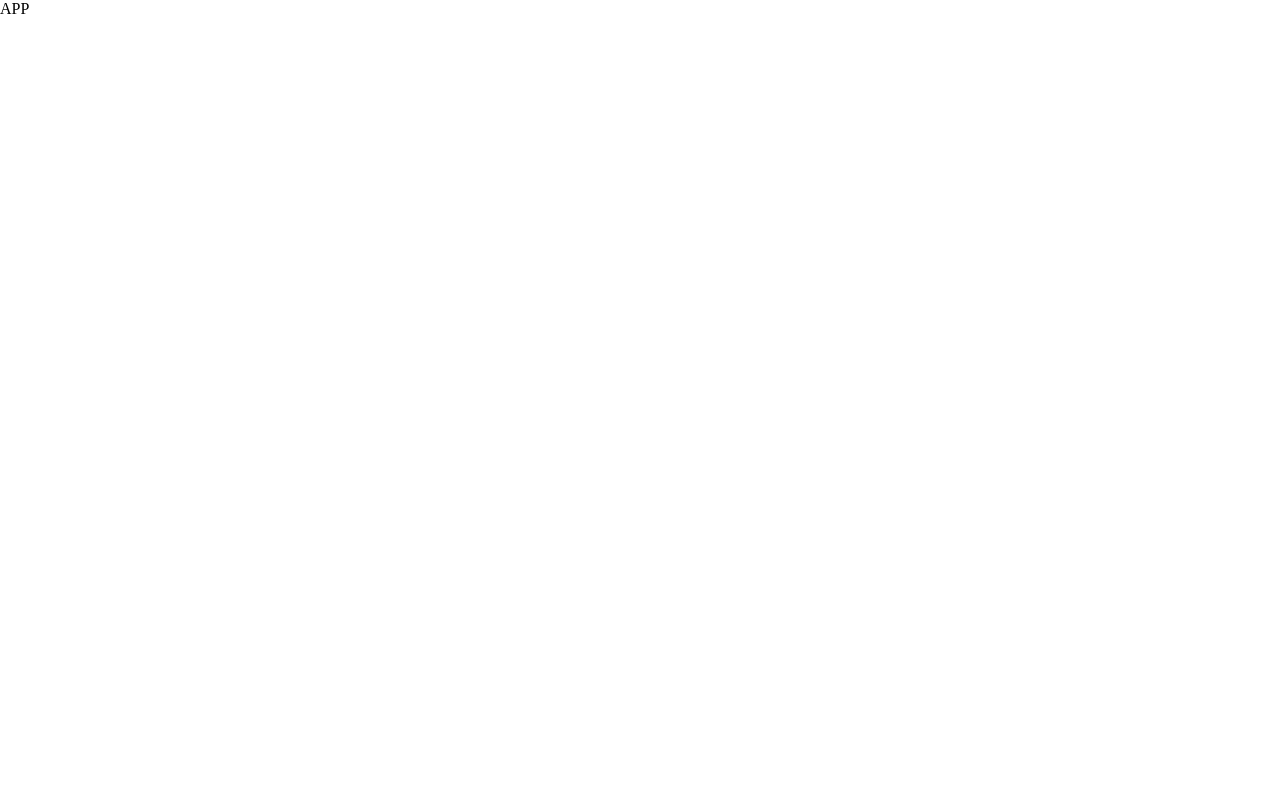
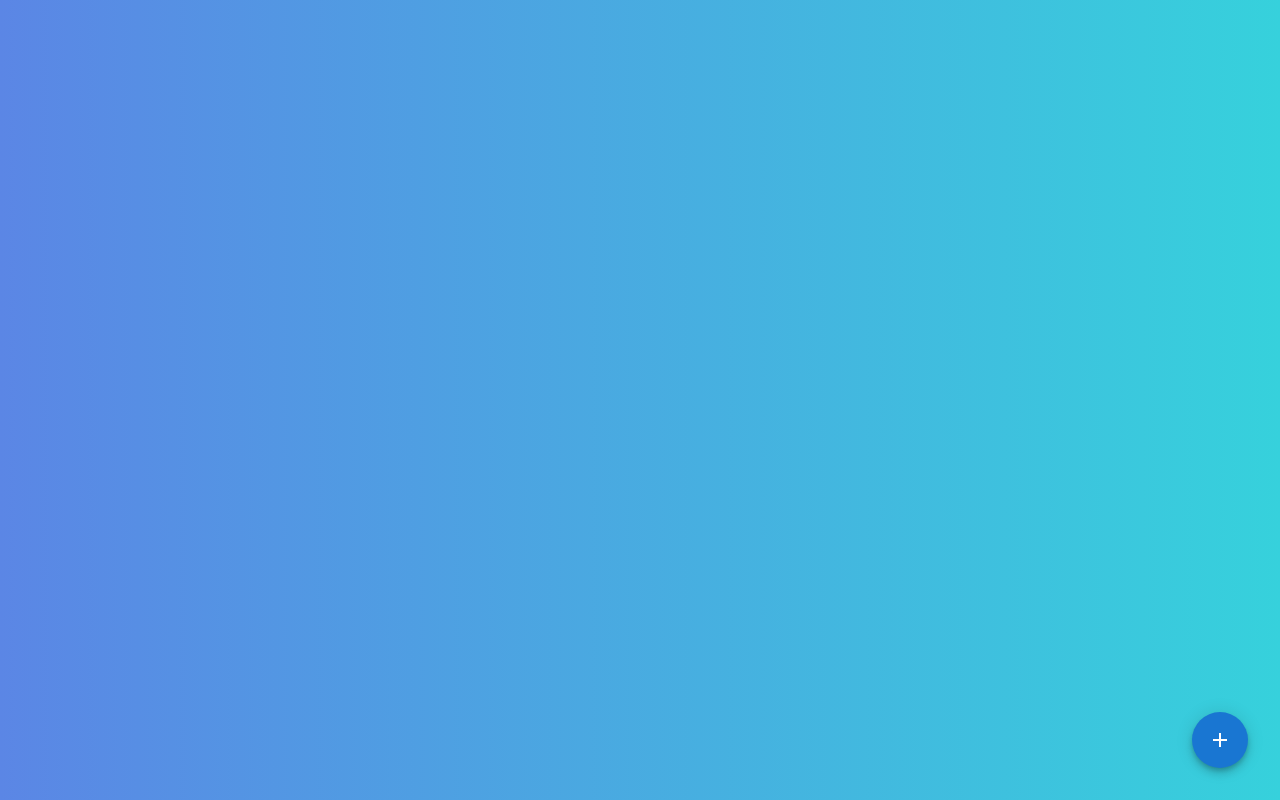
Before and after one commit to wendryosales/steganography, a React (Vite) app in the folder frontend/: page / in a window 1280 px wide. Built offline with nearby package versions, Linux system fonts and the light colour scheme.

Commit message:
feat: :sparkles: Routes and new actions

```diff
--- a/frontend/package.json
+++ b/frontend/package.json
@@ -9,9 +9,14 @@
     "preview": "vite preview"
   },
   "dependencies": {
+    "@emotion/react": "^11.10.5",
+    "@emotion/styled": "^11.10.5",
+    "@mui/icons-material": "^5.10.14",
+    "@mui/material": "^5.10.14",
     "@types/styled-components": "^5.1.26",
     "react": "^18.2.0",
     "react-dom": "^18.2.0",
+    "react-router-dom": "^6.4.3",
     "styled-components": "^5.3.6"
   },
   "devDependencies": {
--- a/frontend/src/App.tsx
+++ b/frontend/src/App.tsx
@@ -1,9 +1,8 @@
+import Routes from "./Routes"
 
 function App() {
   return (
-    <div className="App">
-      APP
-    </div>
+    <Routes />
   )
 }
 
--- /dev/null
+++ b/frontend/src/Routes.tsx
@@ -0,0 +1,14 @@
+import { Route, Routes as Switch } from 'react-router-dom';
+import HomePage from './containers/Home';
+import UploadPage from './containers/Upload';
+
+function Routes() {
+  return (
+    <Switch>
+      <Route path="/" element={<HomePage />}/>
+      <Route path="/upload" element={<UploadPage />}/>
+    </Switch>
+  );
+}
+
+export default Routes;
--- /dev/null
+++ b/frontend/src/components/speed-dial/actions.tsx
@@ -0,0 +1,11 @@
+import AddAPhotoIcon from '@mui/icons-material/AddAPhoto';
+import HttpsIcon from '@mui/icons-material/Https';
+import LockOpenIcon from '@mui/icons-material/LockOpen';
+import SaveIcon from '@mui/icons-material/Save';
+
+export const actions = [
+  { icon: <AddAPhotoIcon />, name: 'Upload', link: '/upload' },
+  { icon: <HttpsIcon />, name: 'Criptografar', link: '/encode' },
+  { icon: <LockOpenIcon />, name: 'Descriptografar', link: '/decode' },
+  { icon: <SaveIcon />, name: 'Save', link: '/save' },
+];
--- /dev/null
+++ b/frontend/src/components/speed-dial/index.tsx
@@ -0,0 +1,56 @@
+
+// React
+import { useState } from 'react';
+import { useNavigate } from 'react-router-dom';
+
+// Material
+import Box from '@mui/material/Box';
+import SpeedDial from '@mui/material/SpeedDial';
+import SpeedDialAction from '@mui/material/SpeedDialAction';
+import SpeedDialIcon from '@mui/material/SpeedDialIcon';
+
+// Local
+import { actions } from './actions';
+
+const style = {
+    position: 'absolute',
+    bottom: 16,
+    right: 16,
+    height: 320,
+    transform: 'translateZ(0px)',
+    flexGrow: 1,
+};
+
+export default function ControlledOpenSpeedDial() {
+  const [open, setOpen] = useState(false);
+  const handleOpen = () => setOpen(true);
+  const handleClose = () => setOpen(false);
+
+  const navigate = useNavigate();
+
+  const handleAction = (link: string) => {
+    navigate(link);
+  };
+
+  return (
+    <Box sx={style}>
+      <SpeedDial
+        ariaLabel="SpeedDial"
+        sx={{ position: 'absolute', bottom: 16, right: 16 }}
+        icon={<SpeedDialIcon />}
+        onClose={handleClose}
+        onOpen={handleOpen}
+        open={open}
+      >
+        {actions.map((action) => (
+          <SpeedDialAction
+            key={action.name}
+            icon={action.icon}
+            tooltipTitle={action.name}
+            onClick={() => handleAction(action.link)}
+          />
+        ))}
+      </SpeedDial>
+    </Box>
+  );
+}
--- /dev/null
+++ b/frontend/src/containers/Home/index.tsx
@@ -0,0 +1,12 @@
+import ControlledOpenSpeedDial from "../../components/speed-dial";
+import { Page } from "../style";
+
+const HomePage = () => {
+  return (
+    <Page>
+      <ControlledOpenSpeedDial />
+    </Page>
+  );
+};
+
+export default HomePage;
--- /dev/null
+++ b/frontend/src/containers/Home/style.ts
@@ -0,0 +1,4 @@
+import styled from "styled-components";
+import { Page } from "../style";
+
+const background = "../../../../../public/cyber_dog.png";
--- /dev/null
+++ b/frontend/src/containers/Upload/index.tsx
@@ -0,0 +1,12 @@
+import ControlledOpenSpeedDial from "../../components/speed-dial";
+import { Page } from "../style";
+
+const UploadPage = () => {
+  return (
+    <Page>
+      <ControlledOpenSpeedDial />
+    </Page>
+  );
+};
+
+export default UploadPage;
--- /dev/null
+++ b/frontend/src/containers/style.ts
@@ -0,0 +1,28 @@
+import styled from "styled-components";
+
+export const Page = styled.div`
+    display: flex;
+    flex-direction: column;
+    align-items: center;
+    height: 100vh;
+    width: 100vw;
+    background: #36D1DC;
+    background: -webkit-linear-gradient(to right, #5B86E5, #36D1DC);
+    background: linear-gradient(to right, #5B86E5, #36D1DC);
+    position: relative;
+`;
+
+export const Glass = styled.div`
+    background: rgba(255, 255, 255, 0.2);
+    backdrop-filter: blur(10px);
+    -webkit-backdrop-filter: blur(10px);
+    border-radius: 10px;
+    border: 1px solid rgba(255, 255, 255, 0.2);
+    padding: 20px;
+    width: 50%;
+    height: 50%;
+    display: flex;
+    flex-direction: column;
+    align-items: center;
+    justify-content: center;
+`;
--- a/frontend/src/main.tsx
+++ b/frontend/src/main.tsx
@@ -1,10 +1,13 @@
-import React from 'react'
-import ReactDOM from 'react-dom/client'
-import App from './App'
-import './index.css'
+import React from 'react';
+import ReactDOM from 'react-dom/client';
+import { BrowserRouter } from "react-router-dom";
+import App from './App';
+import './index.css';
 
 ReactDOM.createRoot(document.getElementById('root') as HTMLElement).render(
   <React.StrictMode>
-    <App />
+    <BrowserRouter>
+      <App />
+    </BrowserRouter>
   </React.StrictMode>
 )
```
Also changed, not shown: 2 other files (tests, documents, lock files or other folders).
